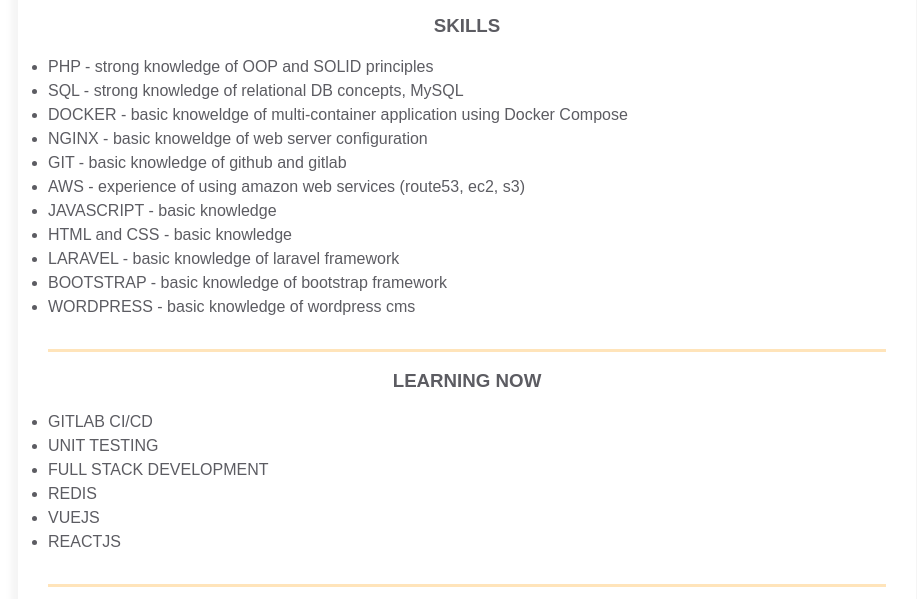
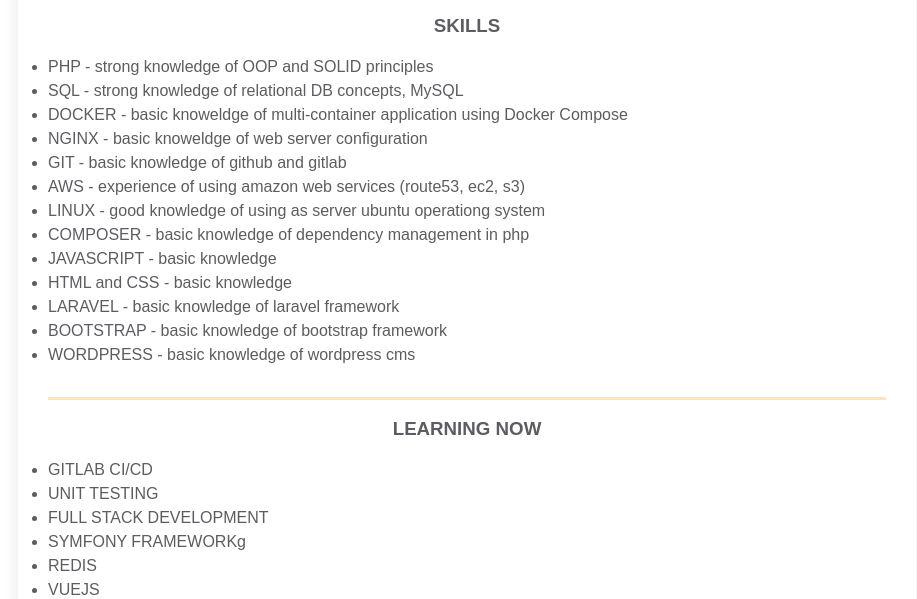
Before and after one commit to ieqipo/homepage, a plain HTML site: page index.html in a window 1280 px wide. Shown: the part 350-949 px from the top of the page, without its empty margins (173-1090 px from the left). Drawn offline with Linux system fonts and the light colour scheme.

Commit message:
added linux, symfimy etc

```diff
--- a/index.html
+++ b/index.html
@@ -105,6 +105,8 @@
                             <li>NGINX - basic knoweldge of web server configuration</li>
                             <li>GIT - basic knowledge of github and gitlab</li>
                             <li>AWS - experience of using amazon web services (route53, ec2, s3)</li>
+                            <li>LINUX - good knowledge of using as server ubuntu operationg system</li>
+                            <li>COMPOSER - basic knowledge of dependency management in php</li>
                             <li>JAVASCRIPT - basic knowledge</li>
                             <li>HTML and CSS - basic knowledge</li>
                             <li>LARAVEL - basic knowledge of laravel framework</li>
@@ -121,6 +123,7 @@
                             <li>GITLAB CI/CD</li>
                             <li>UNIT TESTING</li>
                             <li>FULL STACK DEVELOPMENT</li>
+                            <li>SYMFONY FRAMEWORKg</li>
                             <li>REDIS</li>
                             <li>VUEJS</li>
                             <li>REACTJS</li>
@@ -153,70 +156,6 @@
             </div>
         </div>
 
-<!--        <div class="container">-->
-<!--            <div class="resume__block">-->
-<!--                <div class="main-info fh">-->
-
-<!--                    <div class="experiences">-->
-<!--                        <div class="experiences">-->
-<!--                            <h3 class="experiences__header">Experience</h3>-->
-<!--                            <div class="experiences__company">-->
-<!--                                <div class="experiences__company-header">-->
-<!--                                    <span class="experiences__company-header-durability">For whole my life</span>-->
-<!--                                    <h3 class="experiences__company-header-name">Arnold and Schwartz company LTD</h3>-->
-<!--                                </div>-->
-
-<!--                                <div class="experiences__company-project">-->
-<!--                                    <span class="experiences__company-project-role">Son of my parents</span>-->
-<!--                                    <h3 class="experiences__company-project-name">Best project</h3>-->
-<!--                                    <ul class="experiences__company-project-responsibilities">-->
-<!--                                        <li>Taking out the trash</li>-->
-<!--                                        <li>Wash the dishes</li>-->
-<!--                                        <li>Work as a TV remote control</li>-->
-<!--                                        <li>Answer the question: when will you get married</li>-->
-<!--                                    </ul>-->
-<!--                                </div>-->
-<!--                            </div>-->
-<!--                        </div>-->
-<!--                    </div>-->
-
-<!--                    <div class="additional-info fv">-->
-<!--                        <div class="additional-info fv">-->
-<!--                            <div class="additional-info__education">-->
-<!--                                <h3 class="additional-info__education-header">Education</h3>-->
-<!--                                <div class="additional-info__education-university">-->
-<!--                                    <span class="additional-info__education-university-durability">2013</span>-->
-<!--                                    <h3 class="additional-info__education-university-speciality">Computer intelligent-->
-<!--                                        systems and networks</h3>-->
-<!--                                    <p class="additional-info__education-university-name">Odessa National Polytechnic-->
-<!--                                        University</p>-->
-<!--                                </div>-->
-<!--                            </div>-->
-
-<!--                            <div class="additional-info__languages">-->
-<!--                                <h3 class="additional-info__languages-header">Languages</h3>-->
-<!--                                <p class="additional-info__languages-item">-->
-<!--                                    Php (advanced)-->
-<!--                                </p>-->
-<!--                                <p class="additional-info__languages-item">-->
-<!--                                    Javascript (intermediate)-->
-<!--                                </p>-->
-<!--                                <p class="additional-info__languages-item">-->
-<!--                                    Ukrainian (proficiency)-->
-<!--                                </p>-->
-<!--                                <p class="additional-info__languages-item">-->
-<!--                                    English (intermediate)-->
-<!--                                </p>-->
-<!--                                <p class="additional-info__languages-item">-->
-<!--                                    Russian (advanced)-->
-<!--                                </p>-->
-<!--                            </div>-->
-<!--                        </div>-->
-<!--                    </div>-->
-<!--                </div>-->
-<!--            </div>-->
-<!--        </div>-->
-
     </div>
 </main>
 
```
